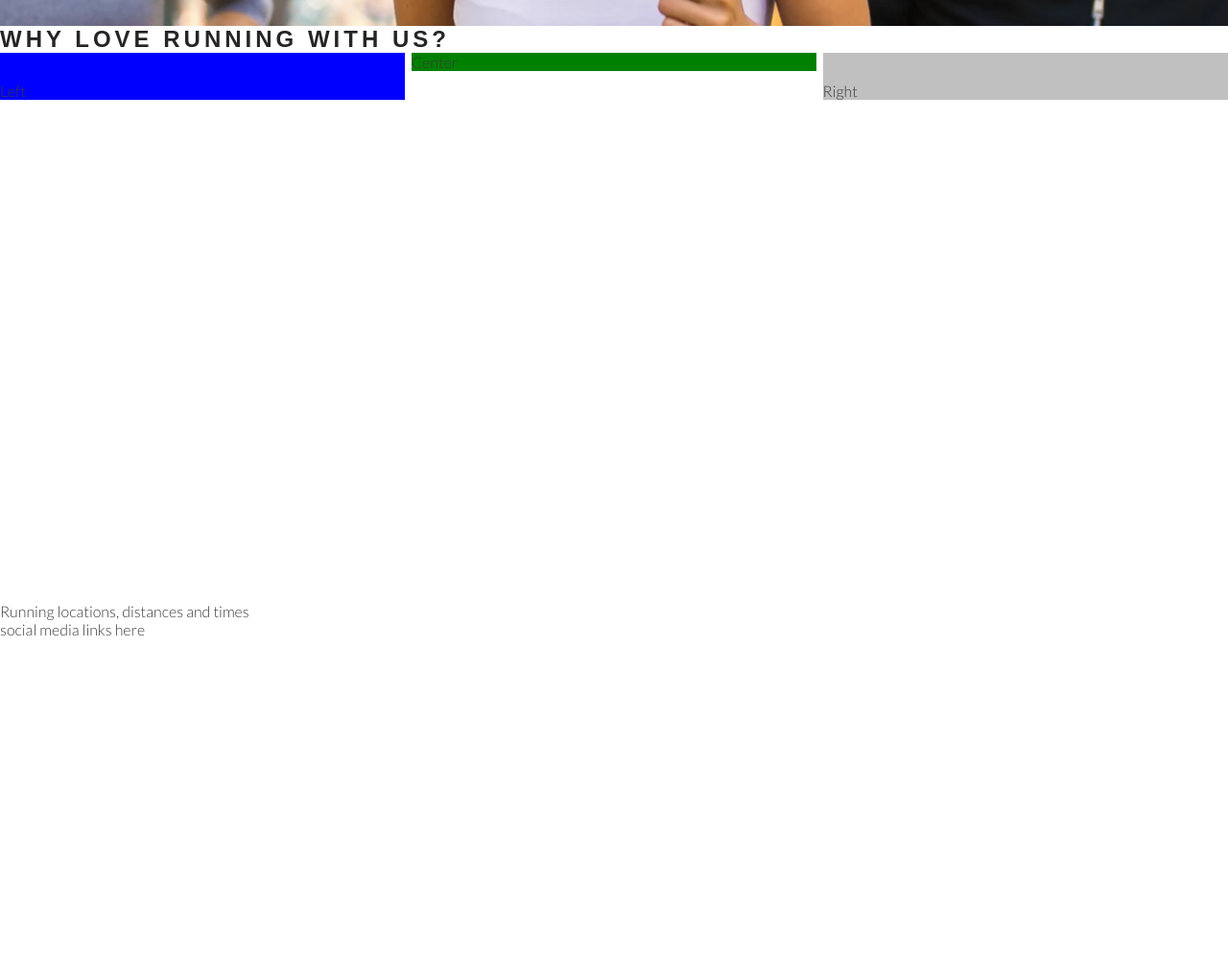
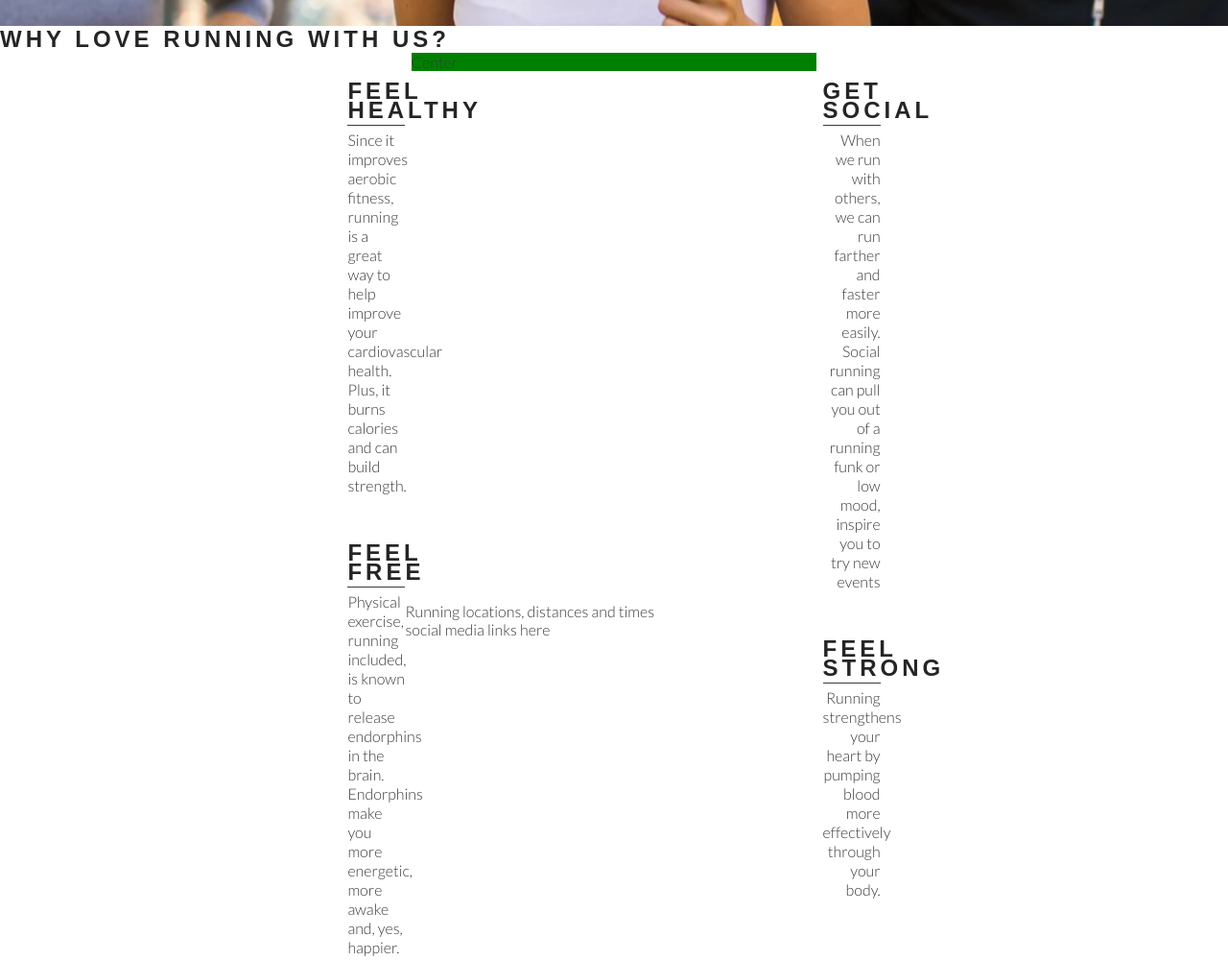
Before and after one commit to Stephenkofipoku/love-running, a plain HTML site: page index.html in a window 1280 px wide. Shown: the part 648-1648 px from the top of the page at 96% size. Before the commit the page ends 1313 px from the top, so only its background shows below. Drawn offline with Linux system fonts and the light colour scheme.

Commit message:
Add right about section content and style

```diff
--- a/assets/css/style.css
+++ b/assets/css/style.css
@@ -132,18 +132,46 @@ h2 {
     padding-top: 30px;
     width: 33%;
     float: left;
-    background-color: blue;
 }
 
 #right-about {
     padding-top: 30px;
     width: 33%;
     float: right;
-    background-color: silver;
 }
 
-#center-about{
+#center-about {
     width: 33%;
     margin: 0 auto;
     background-color: green;
 }
+
+hr {
+    border-top: 1px solid #3a3a3a;
+    width: 100%;
+    margin: 5px 0;
+}
+
+.left-about-heading {
+    width: 60px;
+    float: right;
+    line-height: 20px;
+    clear: both;
+    margin-bottom: 50px;
+}
+
+.right-about-heading {
+    width: 60px;
+    float: left;
+    line-height: 20px;
+    clear: both;
+    margin-bottom: 50px;
+}
+
+.right-about-heading h2 {
+    text-align: right;
+}
+
+.right-about-heading p {
+    text-align: right;
+}
--- a/index.html
+++ b/index.html
@@ -41,8 +41,48 @@
     </section>
     <section id="club-ethos">
         <h1>Why Love Running With Us?</h1>
-        <div id="left-about">Left</div>
-        <div id="right-about">Right</div>
+        <div id="left-about">
+            <div class="left-about-heading">
+                <h2>Feel Healthy</h2>
+                <hr>
+                <p>
+                    Since it improves aerobic fitness, running is a great way to help improve your cardiovascular
+                    health. Plus, it burns
+                    calories and can build strength.
+                </p>
+            </div>
+            <div class="left-about-heading">
+                <h2>Feel Free</h2>
+                <hr>
+                <p>
+                    Physical exercise, running included, is known to release endorphins in the brain. Endorphins make
+                    you more energetic,
+                    more awake and, yes, happier.
+                </p>
+            </div>
+        </div>
+        <div id="right-about">
+            <div class="right-about-heading">
+                <h2>
+                    Get Social
+                </h2>
+                <hr>
+                <p>
+                    When we run with others, we can run farther and faster more easily. Social running can pull you out
+                    of a running funk or
+                    low mood, inspire you to try new events
+                </p>
+            </div>
+            <div class="right-about-heading">
+                <h2>
+                    Feel Strong
+                </h2>
+                <hr>
+                <p>
+                    Running strengthens your heart by pumping blood more effectively through your body.
+                </p>
+            </div>
+        </div>
         <div id="center-about">Center</div>
     </section>
     <section>
```
